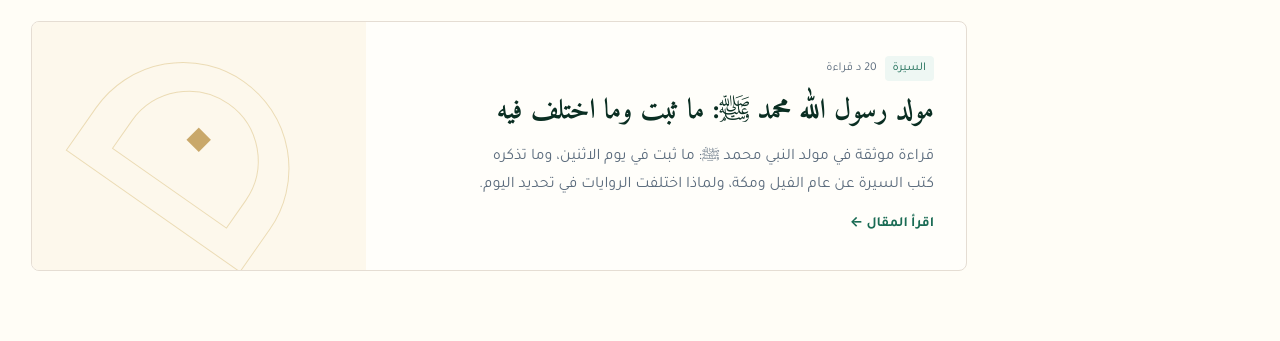
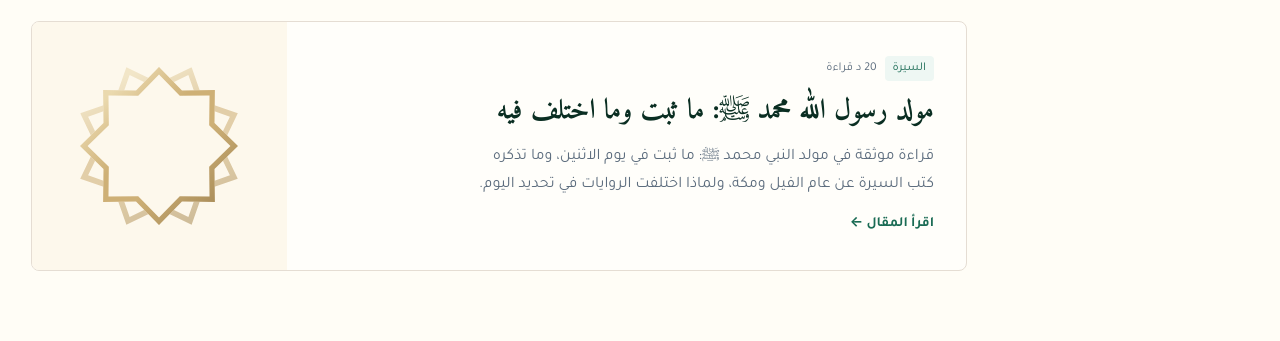
Before and after one commit to mahmoudalnkeeb/athar-wiki, a website built with Vite: page index.html in a window 1280 px wide. Shown: the part 459-800 px from the top of the page. Built offline with nearby package versions, Linux system fonts and the light colour scheme.

Commit message:
feat(home): add sculpted featured artwork

```diff
--- a/src/components/WikiCard.ts
+++ b/src/components/WikiCard.ts
@@ -60,9 +60,11 @@ export function wikiFeaturedCard(
 ): string {
   const visual = entry.cover
     ? `<img data-src="${escapeAttr(entry.cover)}" alt="" loading="lazy" decoding="async" width="640" height="420" class="wiki-featured-card__cover img-placeholder" />`
-    : `<span class="wiki-featured-card__mark" aria-hidden="true">◆</span>`
-  const visualClass = visualClassForCategory(entry.category)
-
+    : `<span class="wiki-featured-card__art" aria-hidden="true">
+        <span class="wiki-featured-card__starburst">
+          <span class="wiki-featured-card__starburst-cover"></span>
+        </span>
+      </span>`
   return `
     <article class="wiki-featured-card" data-slug="${escapeAttr(entry.slug)}">
       <a class="wiki-featured-card__link" href="#/wiki/${encodeURIComponent(entry.slug)}"
@@ -77,7 +79,7 @@ export function wikiFeaturedCard(
           <p class="wiki-featured-card__summary">${escapeHtml(entry.summary)}</p>
           <span class="wiki-featured-card__cta">اقرأ المقال <span aria-hidden="true">←</span></span>
         </div>
-        <div class="wiki-featured-card__visual ${entry.cover ? '' : `wiki-featured-card__visual--placeholder ${visualClass}`}"${entry.cover ? '' : ` data-category-visual="${escapeAttr(entry.category)}"`}>${visual}</div>
+        <div class="wiki-featured-card__visual ${entry.cover ? '' : 'wiki-featured-card__visual--placeholder'}">${visual}</div>
       </a>
     </article>
   `
@@ -110,15 +112,6 @@ function escapeAttr(s: string): string {
   return escapeHtml(s)
 }
 
-function visualClassForCategory(category: string): string {
-  const value = category.trim()
-  if (value.includes('علم')) return 'wiki-featured-card__visual--scholars'
-  if (value.includes('مدين') || value.includes('حاضر')) return 'wiki-featured-card__visual--cities'
-  if (value.includes('دول') || value.includes('سلال')) return 'wiki-featured-card__visual--states'
-  if (value.includes('سيرة')) return 'wiki-featured-card__visual--biography'
-  return 'wiki-featured-card__visual--default'
-}
-
 function formatCardDate(iso: string): string {
   try {
     return new Intl.DateTimeFormat('ar-EG', {
--- a/src/components/components.css
+++ b/src/components/components.css
@@ -610,7 +610,8 @@
 }
 .wiki-featured-card__link {
   display: grid;
-  grid-template-columns: minmax(0, 1.8fr) minmax(220px, 1fr);
+  grid-template-areas: 'body visual';
+  grid-template-columns: minmax(0, 2.4fr) minmax(180px, 0.9fr);
   min-height: 248px;
   overflow: hidden;
   color: inherit;
@@ -633,6 +634,7 @@
   outline-offset: 3px;
 }
 .wiki-featured-card__body {
+  grid-area: body;
   display: grid;
   align-content: center;
   gap: var(--space-3);
@@ -669,6 +671,8 @@
   transform: translateX(-3px);
 }
 .wiki-featured-card__visual {
+  grid-area: visual;
+  position: relative;
   min-height: 248px;
   display: grid;
   place-items: center;
@@ -676,90 +680,155 @@
   background: var(--color-bg-subtle);
 }
 .wiki-featured-card__visual--placeholder {
+  background: var(--islamic-paper);
+}
+.wiki-featured-card__art {
+  position: absolute;
+  inset: 0;
+  display: grid;
+  place-items: center;
+  overflow: hidden;
+  background: var(--color-bg-paper);
+}
+.wiki-featured-card__starburst {
+  --starburst-outline: polygon(
+    100% 50%,
+    85.11% 64.54%,
+    85.36% 85.36%,
+    64.54% 85.11%,
+    50% 100%,
+    35.46% 85.11%,
+    14.64% 85.36%,
+    14.89% 64.54%,
+    0% 50%,
+    14.89% 35.46%,
+    14.64% 14.64%,
+    35.46% 14.89%,
+    50% 0%,
+    64.54% 14.89%,
+    85.36% 14.64%,
+    85.11% 35.46%,
+    100% 50%,
+    85.11% 64.54%,
+    calc(85.11% - 7.02px) calc(64.54% - 2.91px),
+    calc(100% - 10px) 50%,
+    calc(85.11% - 7.02px) calc(35.46% + 2.91px),
+    calc(85.36% - 7.07px) calc(14.64% + 7.07px),
+    calc(64.54% - 2.91px) calc(14.89% + 7.02px),
+    50% 10px,
+    calc(35.46% + 2.91px) calc(14.89% + 7.02px),
+    calc(14.64% + 7.07px) calc(14.64% + 7.07px),
+    calc(14.89% + 7.02px) calc(35.46% + 2.91px),
+    10px 50%,
+    calc(14.89% + 7.02px) calc(64.54% - 2.91px),
+    calc(14.64% + 7.07px) calc(85.36% - 7.07px),
+    calc(35.46% + 2.91px) calc(85.11% - 7.02px),
+    50% calc(100% - 10px),
+    calc(64.54% - 2.91px) calc(85.11% - 7.02px),
+    calc(85.36% - 7.07px) calc(85.36% - 7.07px),
+    calc(85.11% - 7.02px) calc(64.54% - 2.91px),
+    calc(100% - 10px) 50%
+  );
+  --starburst-shape: polygon(
+    100% 50%,
+    85.11% 64.54%,
+    85.36% 85.36%,
+    64.54% 85.11%,
+    50% 100%,
+    35.46% 85.11%,
+    14.64% 85.36%,
+    14.89% 64.54%,
+    0% 50%,
+    14.89% 35.46%,
+    14.64% 14.64%,
+    35.46% 14.89%,
+    50% 0%,
+    64.54% 14.89%,
+    85.36% 14.64%,
+    85.11% 35.46%
+  );
+  --starburst-spiked-outline: polygon(
+    50% 0%,
+    64.16% 15.82%,
+    85.36% 14.64%,
+    84.18% 35.84%,
+    100% 50%,
+    84.18% 64.16%,
+    85.36% 85.36%,
+    64.16% 84.18%,
+    50% 100%,
+    35.84% 84.18%,
+    14.64% 85.36%,
+    15.82% 64.16%,
+    0% 50%,
+    15.82% 35.84%,
+    14.64% 14.64%,
+    35.84% 15.82%,
+    50% 0%,
+    50% 5%,
+    37.26% 19.24%,
+    18.18% 18.18%,
+    19.24% 37.26%,
+    5% 50%,
+    19.24% 62.74%,
+    18.18% 81.82%,
+    37.26% 80.76%,
+    50% 95%,
+    62.74% 80.76%,
+    81.82% 81.82%,
+    80.76% 62.74%,
+    95% 50%,
+    80.76% 37.26%,
+    81.82% 18.18%,
+    62.74% 19.24%,
+    50% 5%
+  );
   position: relative;
-  background: var(--islamic-paper);
-}
-.wiki-featured-card__visual--placeholder::before,
-.wiki-featured-card__visual--placeholder::after {
+  width: min(82%, 13rem);
+  aspect-ratio: 1;
+}
+.wiki-featured-card__starburst::before,
+.wiki-featured-card__starburst::after,
+.wiki-featured-card__starburst-cover {
+  position: absolute;
+  inset: 0;
+  display: block;
+}
+.wiki-featured-card__starburst::before,
+.wiki-featured-card__starburst::after {
   content: '';
-  position: absolute;
-  border: 1px solid var(--islamic-gold-300);
-  opacity: 0.8;
-}
-.wiki-featured-card__visual--default::before {
-  inline-size: 62%;
-  block-size: 62%;
-  transform: rotate(45deg);
-}
-.wiki-featured-card__visual--default::after {
-  inline-size: 42%;
-  block-size: 42%;
-  transform: rotate(45deg);
-}
-.wiki-featured-card__visual--scholars::before {
-  inline-size: 58%;
-  block-size: 58%;
-  transform: rotate(45deg);
-}
-.wiki-featured-card__visual--scholars::after {
-  inline-size: 72%;
-  block-size: 1px;
-  border: 0;
-  background: var(--islamic-gold-300);
-  transform: rotate(-18deg);
-}
-.wiki-featured-card__visual--cities::before {
-  inline-size: 68%;
-  block-size: 48%;
-  transform: rotate(0);
-  border-inline-start: 2px solid var(--islamic-gold-300);
-  border-block-end: 2px solid var(--islamic-gold-300);
-}
-.wiki-featured-card__visual--cities::after {
-  inline-size: 44%;
-  block-size: 70%;
-  transform: rotate(0);
-  border-inline-end: 1px solid var(--islamic-gold-300);
-  border-block-start: 1px solid var(--islamic-gold-300);
-}
-.wiki-featured-card__visual--states::before {
-  inline-size: 72%;
-  block-size: 36%;
-  transform: rotate(0);
-  border-inline: 0;
-  border-block: 1px solid var(--islamic-gold-300);
-}
-.wiki-featured-card__visual--states::after {
-  inline-size: 56%;
-  block-size: 56%;
-  transform: rotate(0);
-  border-inline: 0;
-  border-block: 1px solid var(--islamic-gold-300);
-}
-.wiki-featured-card__visual--biography::before {
-  inline-size: 64%;
-  block-size: 64%;
-  transform: rotate(35deg);
-  border-radius: var(--radius-arch);
-}
-.wiki-featured-card__visual--biography::after {
-  inline-size: 42%;
-  block-size: 42%;
-  transform: rotate(35deg);
-  border-radius: var(--radius-arch);
+  background: linear-gradient(
+    135deg,
+    var(--color-border-accent) 0 18%,
+    var(--color-accent) 42% 60%,
+    var(--color-accent-hover)
+  );
+  clip-path: var(--starburst-outline);
+  filter: drop-shadow(-1px -1px 0 var(--color-border-accent))
+    drop-shadow(1px 1px 0 var(--color-accent-hover))
+    drop-shadow(0 2px 2px color-mix(in srgb, var(--color-text) 18%, transparent));
+}
+.wiki-featured-card__starburst::before {
+  clip-path: var(--starburst-spiked-outline);
+  opacity: 0.52;
+  transform: rotate(22.5deg) scale(0.82);
+}
+.wiki-featured-card__starburst-cover {
+  z-index: 1;
+  background: var(--color-bg-paper);
+  clip-path: var(--starburst-shape);
+  transform: scale(0.76);
+}
+.wiki-featured-card__starburst::after {
+  z-index: 2;
+  opacity: 0.9;
+  transform: scale(0.76);
 }
 .wiki-featured-card__cover {
   width: 100%;
   height: 100%;
   object-fit: cover;
 }
-.wiki-featured-card__mark {
-  position: relative;
-  z-index: 1;
-  color: var(--islamic-gold-500);
-  font-size: 1.6rem;
-}
-
 /* ── Article Page ── */
 .wiki-reading-progress {
   display: none;
@@ -1672,35 +1741,6 @@
   .home-section--articles > .wiki-grid {
     grid-template-columns: 1fr;
   }
-  .wiki-featured-card__link {
-    grid-template-columns: minmax(0, 1fr);
-    grid-template-rows: auto auto;
-  }
-  .wiki-featured-card__visual {
-    inline-size: 100%;
-    block-size: clamp(180px, 52vw, 210px);
-    min-height: 0;
-    max-height: none;
-    aspect-ratio: auto;
-    grid-column: 1 / -1;
-    grid-row: 1;
-  }
-  .wiki-featured-card__body {
-    grid-column: 1 / -1;
-    grid-row: 2;
-    padding: var(--space-6);
-  }
-  .wiki-featured-card__title {
-    font-size: clamp(1.5rem, 6vw, 1.75rem);
-    line-height: 1.4;
-  }
-  .wiki-featured-card__summary {
-    font-size: var(--text-base);
-    line-height: 1.75;
-  }
-  .wiki-featured-card__cta {
-    font-size: var(--text-base);
-  }
   .home-section--articles > .wiki-grid .wiki-card__media {
     display: none;
   }
@@ -1855,6 +1895,33 @@
   }
   [data-route='article'] .wiki-toc--main {
     display: none;
+  }
+}
+
+@media (max-width: 900px) {
+  .wiki-featured-card__link {
+    grid-template-areas: 'visual' 'body';
+    grid-template-columns: 1fr;
+    grid-template-rows: auto auto;
+  }
+  .wiki-featured-card__visual {
+    inline-size: 100%;
+    block-size: clamp(180px, 52vw, 240px);
+    min-height: 0;
+  }
+  .wiki-featured-card__body {
+    padding: var(--space-6);
+  }
+  .wiki-featured-card__title {
+    font-size: clamp(1.5rem, 6vw, 1.75rem);
+    line-height: 1.4;
+  }
+  .wiki-featured-card__summary {
+    font-size: var(--text-base);
+    line-height: 1.75;
+  }
+  .wiki-featured-card__cta {
+    font-size: var(--text-base);
   }
 }
 
```
